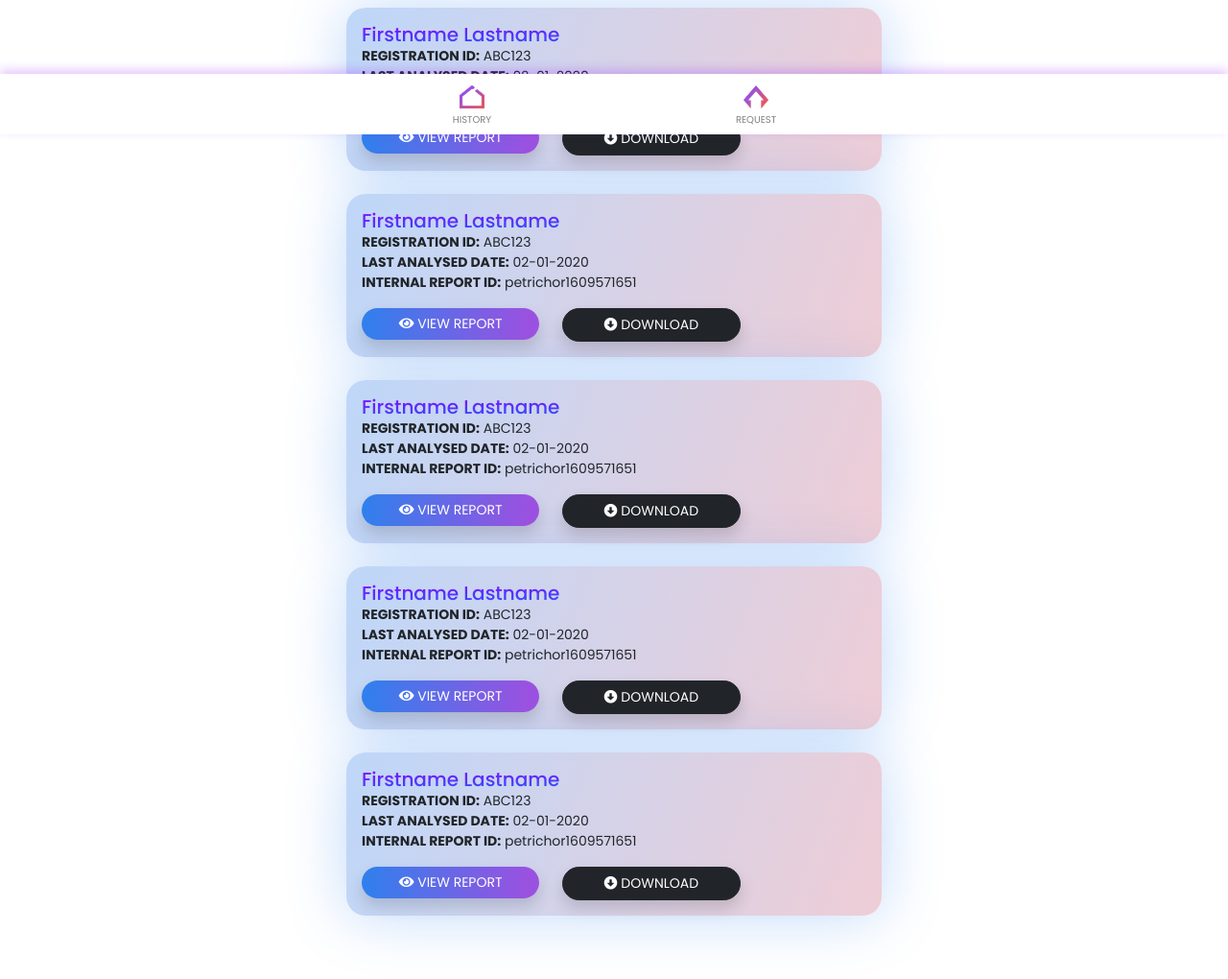
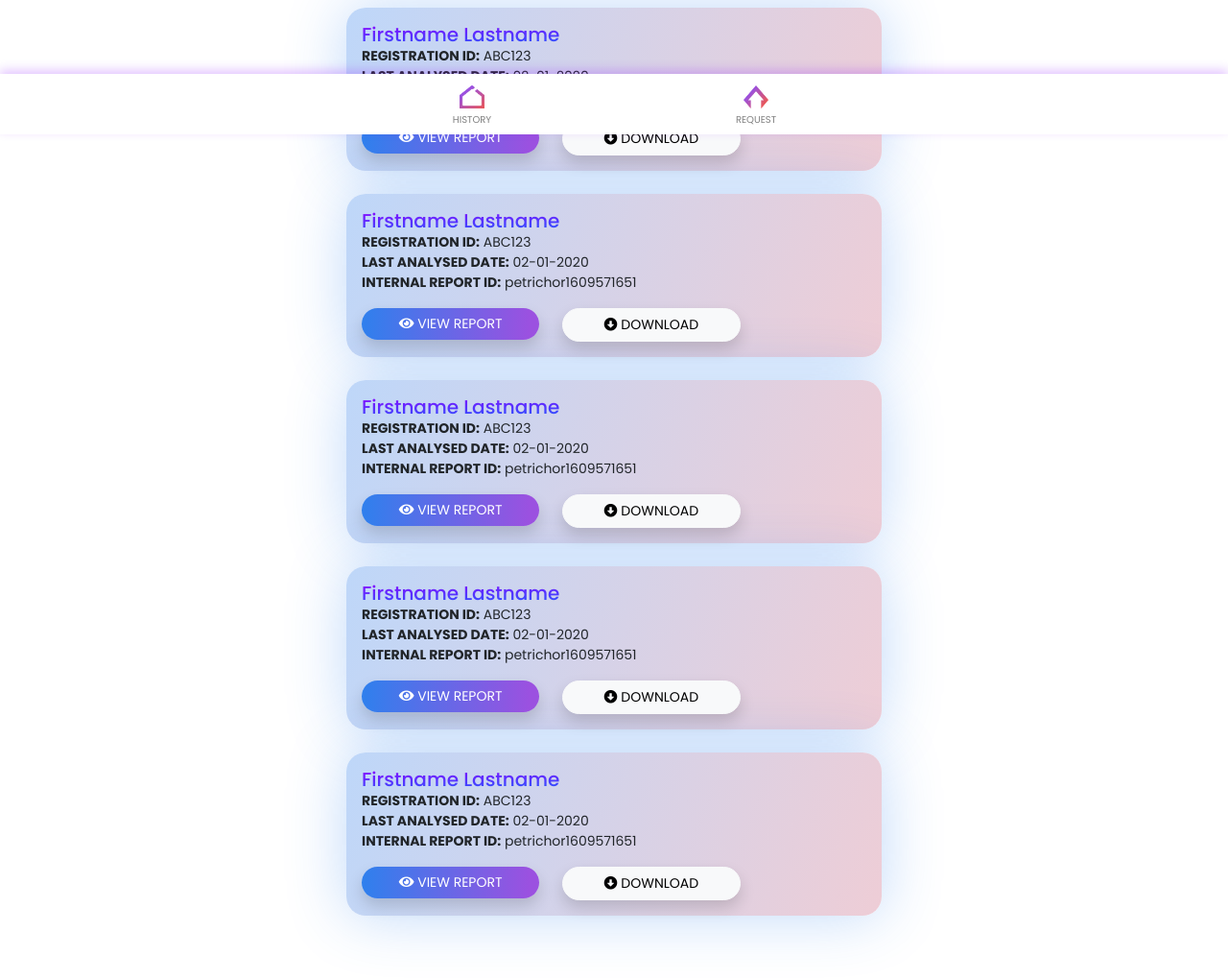
Before and after one commit to Debaprasad-dez/hair_app, a plain HTML site: page index.html in a window 1280 px wide. Shown: the part 660-1680 px from the top of the page at 96% size. Drawn offline with nearby package versions, Linux system fonts and the light colour scheme.

Commit message:
first commit

```diff
--- a/index.html
+++ b/index.html
@@ -250,7 +250,7 @@ height: 44px;
                               <button style="background: linear-gradient(91.46deg, #2F80ED 0.51%, #9B51E0 94.3%);border: none;" class="btn  w-100 rounded-pill text-white shadow"><p id="vwrp" class="small py-0 my-0"><i class="fas fa-eye"></i> VIEW REPORT</p></button>
                           </div>
                           <div class="col-6">
-                            <button class="btn btn-dark w-100 rounded-pill shadow"><p id="dwnld" class="small py-0 my-0"><i class="fas fa-arrow-alt-circle-down"></i> DOWNLOAD</p></button>
+                            <button class="btn btn-light w-100 rounded-pill shadow"><p id="dwnld" class="small py-0 my-0"><i class="fas fa-arrow-alt-circle-down"></i> DOWNLOAD</p></button>
                           </div>
                       </div>
                   </div>
@@ -270,7 +270,7 @@ height: 44px;
                             <button style="background: linear-gradient(91.46deg, #2F80ED 0.51%, #9B51E0 94.3%);border: none;" class="btn  w-100 rounded-pill text-white shadow"><p id="vwrp" class="small py-0 my-0"><i class="fas fa-eye"></i> VIEW REPORT</p></button>
                         </div>
                         <div class="col-6">
-                          <button class="btn btn-dark w-100 rounded-pill shadow"><p id="dwnld" class="small py-0 my-0"><i class="fas fa-arrow-alt-circle-down"></i> DOWNLOAD</p></button>
+                          <button class="btn btn-light w-100 rounded-pill shadow"><p id="dwnld" class="small py-0 my-0"><i class="fas fa-arrow-alt-circle-down"></i> DOWNLOAD</p></button>
                         </div>
                     </div>
                 </div>
@@ -289,7 +289,7 @@ height: 44px;
                             <button style="background: linear-gradient(91.46deg, #2F80ED 0.51%, #9B51E0 94.3%);border: none;" class="btn  w-100 rounded-pill text-white shadow"><p id="vwrp" class="small py-0 my-0"><i class="fas fa-eye"></i> VIEW REPORT</p></button>
                         </div>
                         <div class="col-6">
-                          <button class="btn btn-dark w-100 rounded-pill shadow"><p id="dwnld" class="small py-0 my-0"><i class="fas fa-arrow-alt-circle-down"></i> DOWNLOAD</p></button>
+                          <button class="btn btn-light w-100 rounded-pill shadow"><p id="dwnld" class="small py-0 my-0"><i class="fas fa-arrow-alt-circle-down"></i> DOWNLOAD</p></button>
                         </div>
                     </div>
                 </div>
@@ -308,7 +308,7 @@ height: 44px;
                             <button style="background: linear-gradient(91.46deg, #2F80ED 0.51%, #9B51E0 94.3%);border: none;" class="btn  w-100 rounded-pill text-white shadow"><p id="vwrp" class="small py-0 my-0"><i class="fas fa-eye"></i> VIEW REPORT</p></button>
                         </div>
                         <div class="col-6">
-                          <button class="btn btn-dark w-100 rounded-pill shadow"><p id="dwnld" class="small py-0 my-0"><i class="fas fa-arrow-alt-circle-down"></i> DOWNLOAD</p></button>
+                          <button class="btn btn-light w-100 rounded-pill shadow"><p id="dwnld" class="small py-0 my-0"><i class="fas fa-arrow-alt-circle-down"></i> DOWNLOAD</p></button>
                         </div>
                     </div>
                 </div>
@@ -327,7 +327,7 @@ height: 44px;
                             <button style="background: linear-gradient(91.46deg, #2F80ED 0.51%, #9B51E0 94.3%);border: none;" class="btn  w-100 rounded-pill text-white shadow"><p id="vwrp" class="small py-0 my-0"><i class="fas fa-eye"></i> VIEW REPORT</p></button>
                         </div>
                         <div class="col-6">
-                          <button class="btn btn-dark w-100 rounded-pill shadow"><p id="dwnld" class="small py-0 my-0"><i class="fas fa-arrow-alt-circle-down"></i> DOWNLOAD</p></button>
+                          <button class="btn btn-light w-100 rounded-pill shadow"><p id="dwnld" class="small py-0 my-0"><i class="fas fa-arrow-alt-circle-down"></i> DOWNLOAD</p></button>
                         </div>
                     </div>
                 </div>
```
